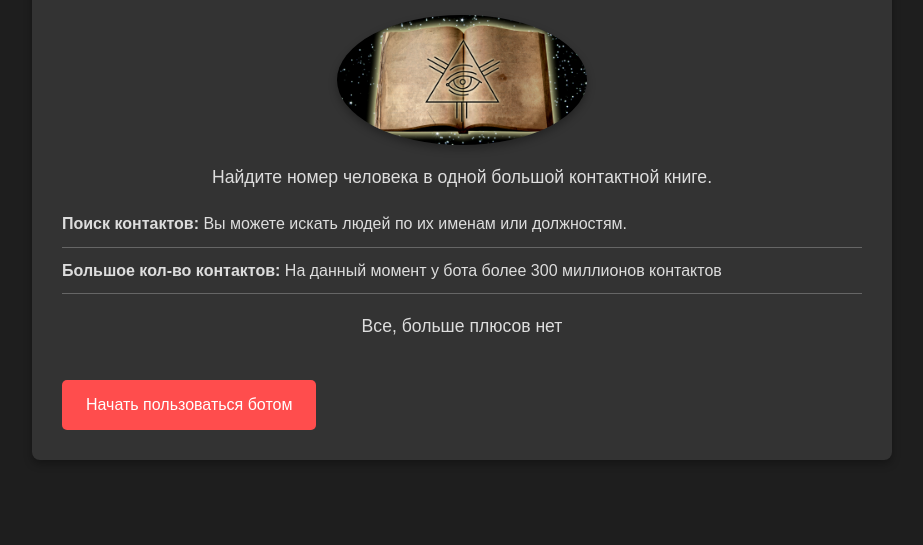
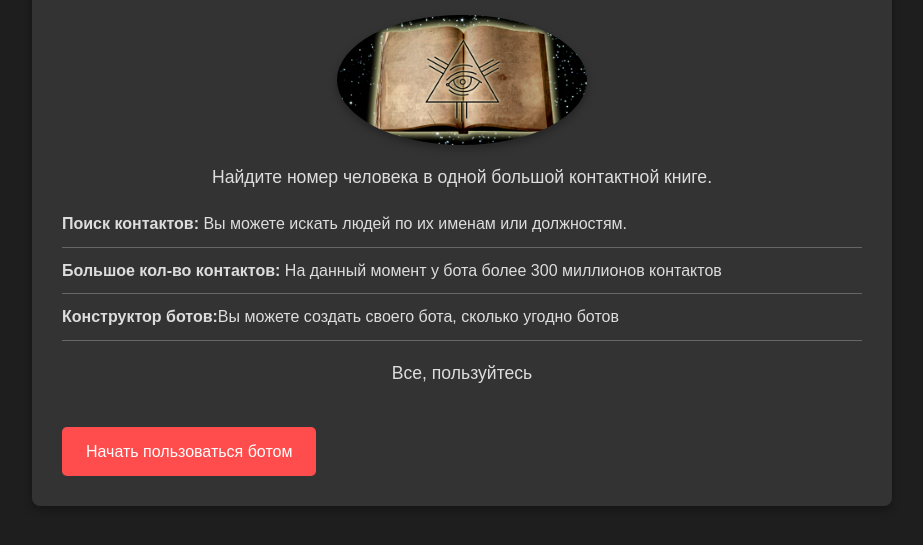
Before and after one commit to mashukarkadii/CNTCT-BOOK, a plain HTML site: page index.htm in a window 1280 px wide. Shown: the part 153-698 px from the top of the page, without its empty margins (178-1101 px from the left). Drawn offline with Linux system fonts and the light colour scheme.

Commit message:
Update index.htm

```diff
--- a/index.htm
+++ b/index.htm
@@ -77,7 +77,10 @@
             <li><strong>Поиск контактов:</strong> Вы можете искать людей по их именам или должностям.</li>
 
             <li><strong>Большое кол-во контактов:</strong> На данный момент у бота более 300 миллионов контактов</li>
-            <p class="ttttt">Все, больше плюсов нет</p>
+
+            <li><strong>Конструктор ботов:</strong>Вы можете создать своего бота, сколько угодно ботов</li>
+
+            <p class="ttttt">Все, пользуйтесь</p>
         </ul>
         <a class="button" href="https://t.me/ro_zodiac_bot">Начать пользоваться ботом</a>
     </div>
```
